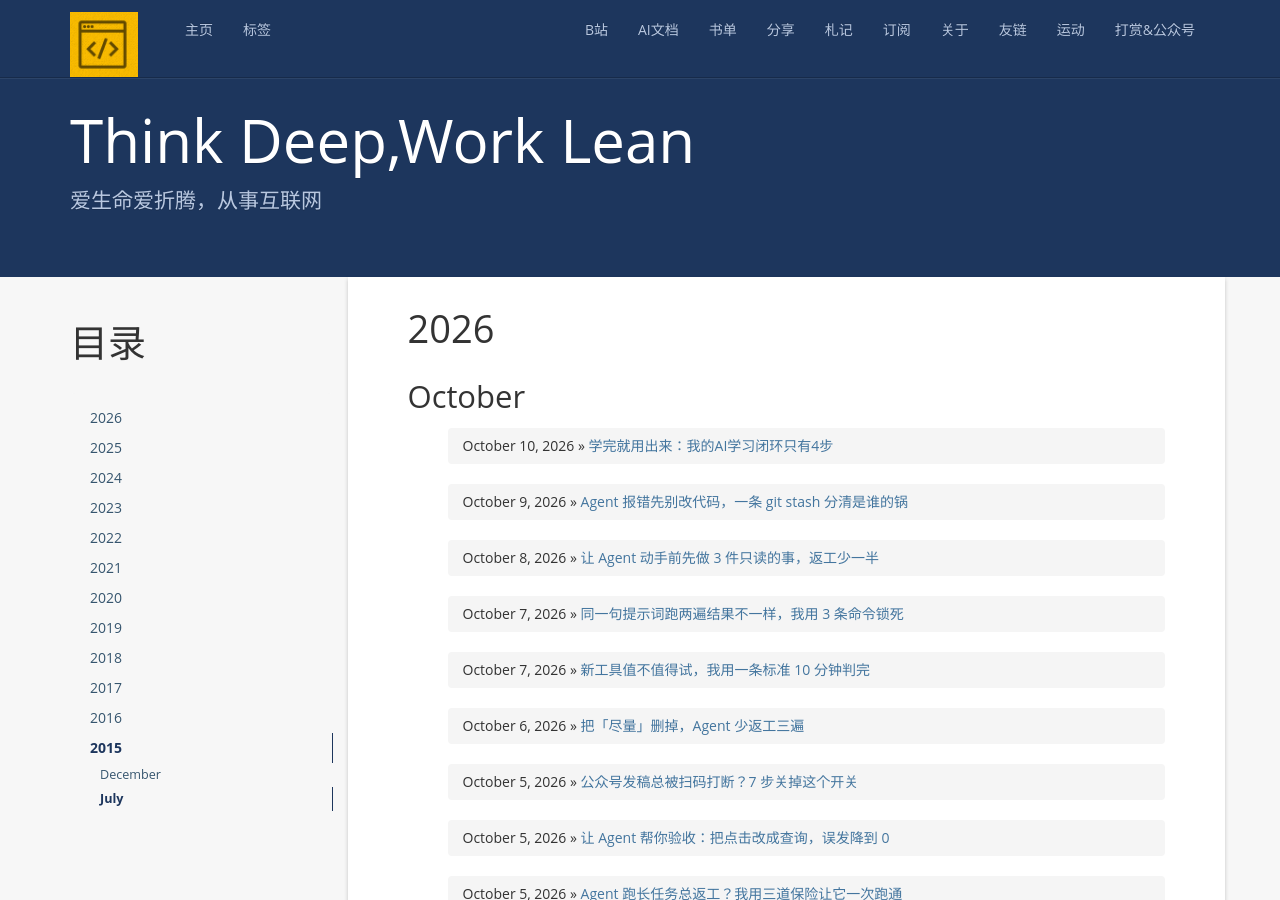
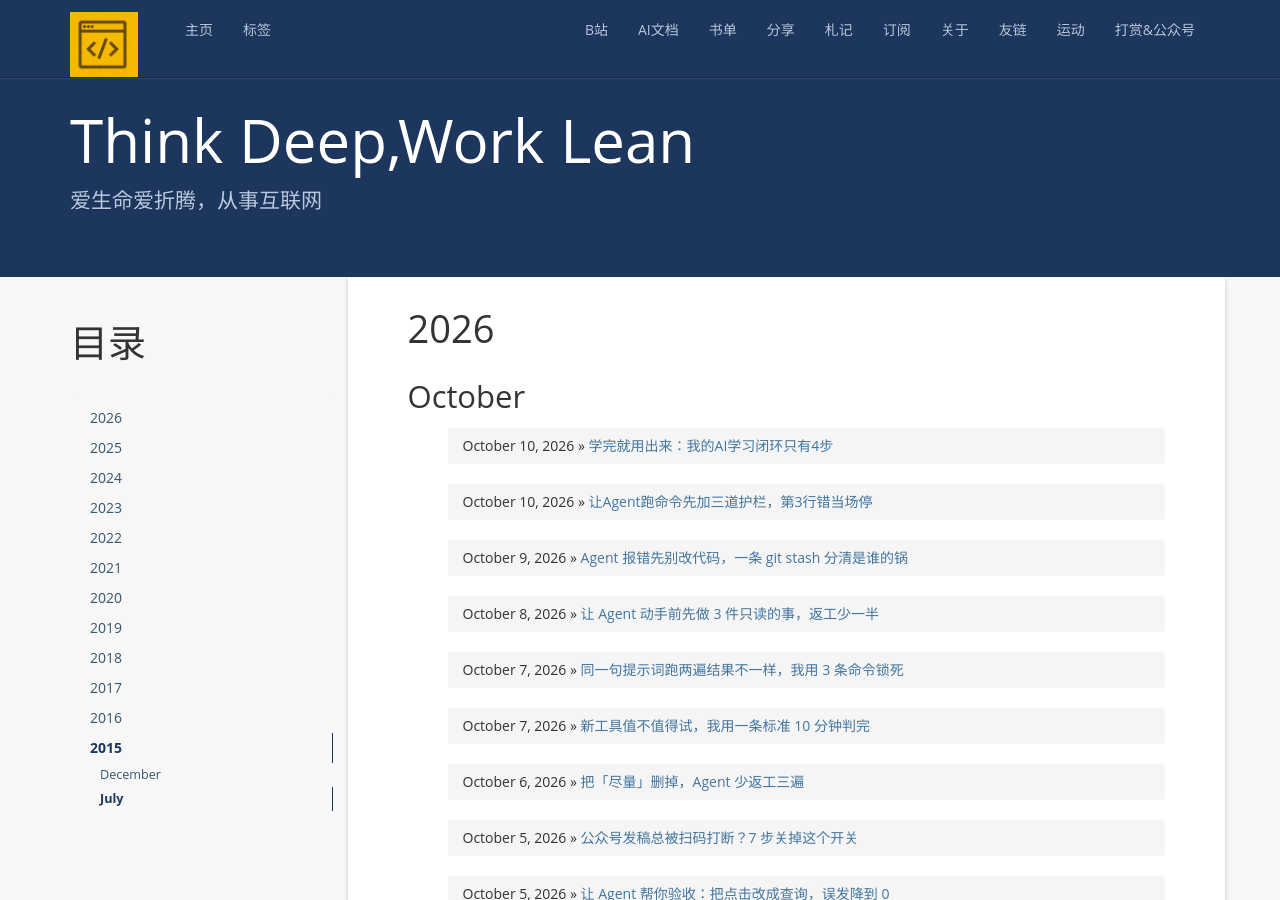
Before and after one commit to zackzhangkai/zackzhangkai.github.io, a Jekyll site: the page built from index.html, in a window 1280 px wide and 900 px high. Built offline with Jekyll 4.4.1, drawn with Linux system fonts in a browser that asks for light colours; nearby versions of some CDN libraries; a script that is not in the unit is left out; the list of posts is cut into pages by our own code; comment, search, counter and statistics services are not loaded; some of the changed lines change nothing that is shown.

Commit message:
post: 让Agent跑命令先加三道护栏

````diff
--- /dev/null
+++ b/_posts/2026-10-10-agent-command-guardrails.md
@@ -0,0 +1,160 @@
+---
+layout: post
+title: 让Agent跑命令先加三道护栏，第3行错当场停
+tags: AI文档
+---
+
+大家好，我是Zack。
+
+前几天我让 agent 写个批量重命名的脚本，跑完它跟我说「已完成，全部处理成功」。
+
+我去目录里一看，一个文件都没动。
+
+翻日志才发现：脚本第 1 行的 `cd` 就失败了，后面十几行全在空转，最后那句 `echo "ALL DONE"` 倒是老老实实打印出来了。
+
+退出码是 0。agent 看到退出码 0，就认为一切正常。
+
+这就是我今天想聊的事：**agent 跑命令，你不给它装护栏，它就会带着错误一路跑到终点，然后告诉你成功了。**
+
+## 我原来的做法
+
+以前我给 agent 派活的流程特别简单：说清楚要干什么，让它写脚本，它跑，我看结果。
+
+问题出在「看结果」这一步。我看的是它打印出来的最后一行，它看的也是。
+
+我自己先做了一遍这个实验，用一个 4 行的小脚本：
+
+```
+cd /tmp/nonexistent-dir-xyz
+echo "step2 假装继续工作"
+echo "step3 完成"
+echo "ALL DONE"
+```
+
+跑出来是这样：
+
+```
+step2 假装继续工作
+step3 完成
+ALL DONE
+退出码: 0
+```
+
+第 1 行 `cd` 到一个不存在的目录，报错了。但后面三行照跑不误，最后还打印了 `ALL DONE`，**退出码是 0**。
+
+任何以退出码判断成败的程序，到了这里都会认为任务成功。agent 当然也一样。
+
+我后来翻了下自己的工作区，`scripts/` 下面 4 个 shell 脚本，**4 个都没有 `set -e`**。
+
+也就是说我自己的每个脚本，都是这种「第 1 行挂了还继续跑」的状态。这个比例让我有点坐不住。
+
+除了假成功，还有第二个问题：卡住。
+
+不加超时的话，一条命令卡在等网络或者等输入，agent 就一直挂着。你不知道它在等什么，也不知道要不要等，只能干耗着。我有一次等了十几分钟，最后发现是包管理器在等一个 Y/N 确认。
+
+## 换成三道护栏
+
+### 护栏一：脚本第一行必须是 `set -euo pipefail`
+
+这一行加在 shell 脚本开头，意思是：任何一条命令失败就停，用了没定义的变量也停。
+
+三个开关各管一摊：
+
+- `-e`：某条命令返回非 0，立刻退出，不往下跑
+- `-u`：引用了没定义过的变量，立刻退出
+- `-o pipefail`：`a | b` 这种管道，a 失败了整个管道算失败，不能靠 b 的成功蒙混过去
+
+同样的脚本，加上这一行之后：
+
+```
+set -euo pipefail
+cd /tmp/nonexistent-dir-xyz
+```
+
+输出只剩一行报错，**退出码 1**，后面那两行压根没执行。
+
+`-u` 我也单独验了。引用 `$UNDEF_VAR` 时，不加它会被当成空字符串，命令静悄悄变成 `ls /tmp/guardrail-demo/`；加了直接报 `unbound variable`，退出码 1。
+
+我现在给 agent 的提示词里写死一句：
+
+> 写 shell 脚本，第一行必须是 `set -euo pipefail`，结尾必须有明确的退出码检查，不要用 `echo "完成"` 假装成功。
+
+### 护栏二：会等的命令一律套超时
+
+凡是联网、装依赖、跑测试、重启服务这类可能卡住的命令，前面都要加超时。
+
+Linux 上直接 `timeout 60 npm test`，60 秒没跑完就杀掉。
+
+macOS 没有 `timeout` 这个命令（我机器上 `which gtimeout` 也是空的），用 perl 兜：
+
+```
+perl -e 'alarm 60; exec @ARGV' npm test
+```
+
+我实测过：一条要跑 60 秒的命令，套上 `alarm 5`，**5 秒就被杀掉，退出码 142**。
+
+退出码 124（GNU timeout）或 142（SIGALRM）都代表超时，agent 读到这个码就知道是超时不是失败，不会瞎改代码。这一条很重要——**报错信息里得说清楚是「超时」还是「错了」，否则 agent 会把超时当成 bug 去改，越改越乱。**
+
+还有个更隐蔽的：命令卡在等交互确认。给包管理器加非交互参数就行——`npm` 加 `--yes`，`apt-get` 加 `-y`，`git clone` 前面加 `GIT_TERMINAL_PROMPT=0`。
+
+### 护栏三：同一处改三遍还没对，就叫停
+
+这是给 agent 自己的行为设的护栏。
+
+同一段代码，agent 改三遍还没改对，我就叫停。不是让它再试第四次，是让它先说清楚：它认为问题在哪。
+
+三遍都错，通常说明方向从一开始就错了。让它继续改，只会把代码越改越脏，最后还得整体回滚。
+
+叫停之后的动作是固定的三步：
+
+```
+git checkout -- <那个文件>          # 回滚到第一次改之前
+git status --porcelain              # 确认工作区干净了
+# 然后重新描述问题：我期望什么、实际是什么、报错原文是什么
+```
+
+不重新描述就直接让它重来，它大概率会走回同一条错路。**因为它的上下文里还留着前面三遍的错误假设。**
+
+配套的还有一个：动大工程之前，先让它写一个能跑的最小复现。几十行代码，只重现那一个 bug，不碰主工程。
+
+复现跑不出来，说明问题还没定位清楚，这时候动主工程纯属浪费。
+
+## 前后对比
+
+我把这套护栏装上之后的差别：
+
+| 项 | 装之前 | 装之后 |
+|---|---|---|
+| 失败发现时机 | 全部跑完，看最后一行 | 出错那一行当场停 |
+| 假成功 | 退出码 0，被告知「已完成」 | 退出码 1，报错原文直接抛出来 |
+| 卡住 | 干等十几分钟不知道在等啥 | 60 秒自动杀掉，退出码 142 |
+| 改错方向 | 连改七八遍，代码越改越脏 | 三遍叫停，回滚后重新描述 |
+| 定位成本 | 在大工程里翻日志 | 20 行 repro 先跑出报错 |
+
+省下来的不是那几分钟，是**「以为跑完了，其实什么都没干」**这种返工。
+
+那个批量重命名的脚本，装完护栏之后第 1 行就停了，报错是 `cd: No such file or directory`。我一看就知道是我把目录路径写错了，30 秒改完。
+
+## 两条能迁移的原则
+
+**第一，判断成败要看「退出码」而不是「有没有报错文字」。**
+
+shell 脚本默认不会因为报错而停。它只关心最后一条命令的退出码。所以你的脚本不管多长，只要最后一行是 `echo`，那它的退出码永远是 0。
+
+写脚本的人和调用脚本的 agent，都容易被这个骗到。
+
+**第二，护栏要设在「失败发生的那一刻」，不是设在「全部跑完之后」。**
+
+验收是事后的，护栏是事中的。事后发现第 1 行就错了，中间那十几分钟已经花掉了。
+
+这条不光对 agent 成立。人写代码也一样：测试要跑在每次保存之后，不是跑在下班之前。
+
+## 最后
+
+这三道护栏都不复杂，就是三个习惯：脚本第一行加 `set -euo pipefail`、会等的命令套超时、同一处改三遍就叫停。
+
+我踩的坑是：agent 说「跑完了」，指的只是「命令执行完了」，不是「事情办成了」。
+
+你有没有被 agent 的「已完成」骗过？评论区聊聊你踩的是哪种假成功。
+
+公众号：**Zack说AI**
--- a/tag/AI文档/index.html
+++ b/tag/AI文档/index.html
@@ -216,6 +216,12 @@ header: AI文档
             </ul>
             <p><small>2026-10-10 | 让 AI 出题代替总结 · 一页纸四栏卡片 · 当天必须用出去 · 上机撞一次墙 | 附 353 候选筛到 10 人的淘汰清单实测</small></p>
             <hr>
+            <h2 id="agent-command-guardrails">让Agent跑命令先加三道护栏，第3行错当场停</h2>
+            <ul>
+              <li><a href="https://zackzhangkai.github.io/2026/10/10/agent-command-guardrails/" target="_blank">让Agent跑命令先加三道护栏，第3行错当场停 →</a></li>
+            </ul>
+            <p><small>2026-10-10 | set -euo pipefail 第一行就停 · perl alarm 60 超时兜底 · 同一处改三遍叫停回滚 | 附 4 个脚本 4 个缺护栏的自查与 5 秒 vs 60 秒实测</small></p>
+            <hr>
             <p><em>使用 project-researcher skill 自动生成</em></p>
 
           </div>
````
